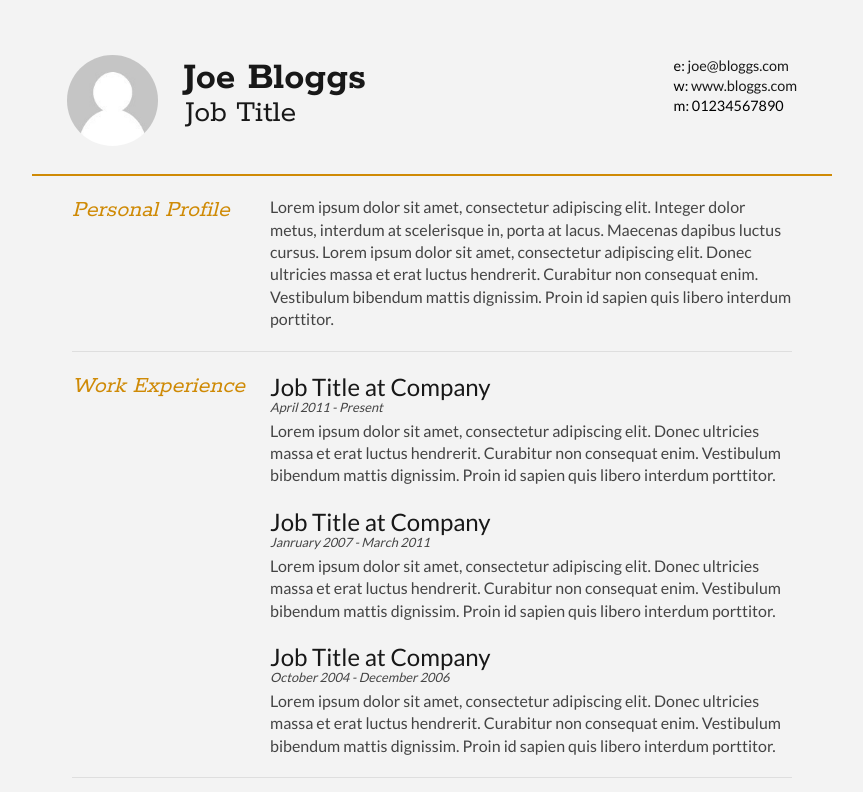
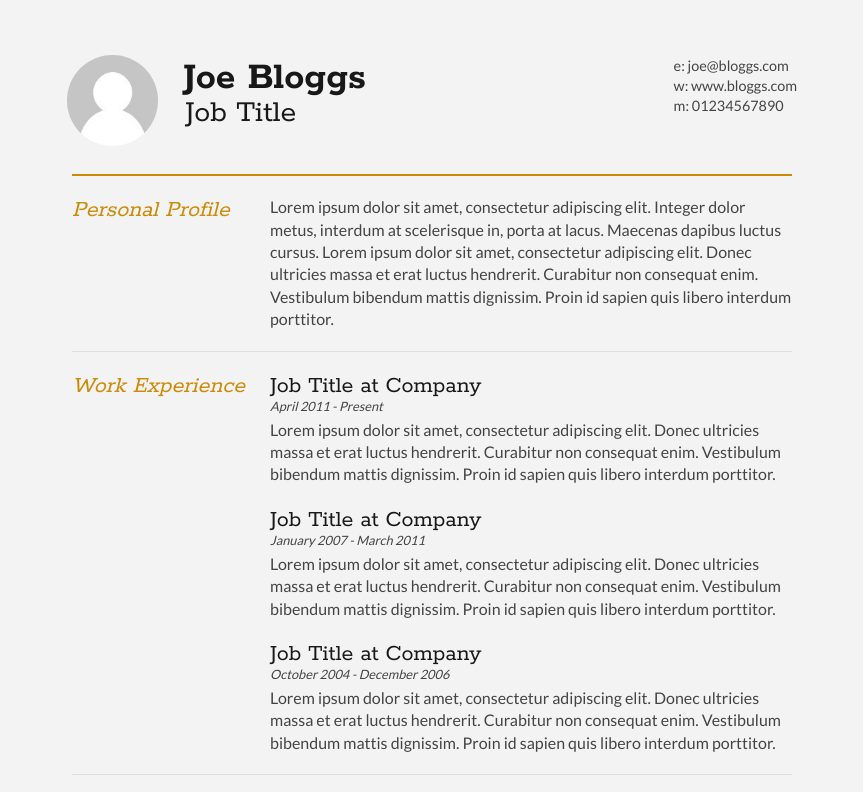
Before and after one commit to Kenzie-Academy-Brasil-Developers/estilizar-curriculo-sprint-2-Brunobgr08, a plain HTML site: page index.html in a window 1280 px wide. Shown: the top 792 px of the page, without its empty margins (208-1071 px from the left). Drawn offline with Linux system fonts and the light colour scheme.

Commit message:
Aprimorando Style

```diff
--- a/index.html
+++ b/index.html
@@ -65,7 +65,7 @@
 
 				<article>
 					<h2>Job Title at Company</h2>
-					<p class="subDetails">Janruary 2007 - March 2011</p>
+					<p class="subDetails">January 2007 - March 2011</p>
 					<p>Lorem ipsum dolor sit amet, consectetur adipiscing elit. Donec ultricies massa et erat luctus hendrerit. Curabitur non consequat enim. Vestibulum bibendum mattis dignissim. Proin id sapien quis libero interdum porttitor.</p>
 				</article>
 
--- a/style.css
+++ b/style.css
@@ -5,6 +5,7 @@ html, body, div, h1, h2, h3, h4, h5, h6, p, ul, li, img, article, details, figca
 	vertical-align: baseline;
 	font: inherit;
 	font-size: 100%;
+	color: #444444;
 }
 
 html, body {
@@ -24,20 +25,22 @@ p {
 }
 
 #name h1 {
+	font-family:'Rokkitt', 'Helvetica', 'Arial', sans-serif;
+	color: #181818;
 	font-size: 2.5em;
 	font-weight: 700;
 	margin-bottom: -6px;
 }
 
 #name h2 {
+	font-family:'Rokkitt', 'Helvetica', 'Arial', sans-serif;
+	color: #181818;
 	font-size: 2em;
 	margin-left: 2px;
 }
 
 #name {
 	float: left;
-	font-family:'Rokkitt', 'Helvetica', 'Arial', sans-serif;
-	color: #181818;
 }
 
 #mainArea {
@@ -72,10 +75,11 @@ p {
 
 #contactDetails ul li a, a[href^=tel] {
 	text-decoration: none;
-	color: #181818;
+	color: inherit;
 }
 
 #contactDetails ul li a:hover {
+	cursor: default;
 }
 
 #cv {
@@ -85,48 +89,41 @@ p {
 }
 
 .mainDetails {
-	border-bottom: 2px;
-	border-style: solid;
-	border-color: #cf8a05;
 	padding: 25px 35px;
 }
 
 section {
 	padding: 20px 0 0;
-	border-bottom: 1px;
-	border-color: #dedede;
-	border-style: solid;
+	border-top: solid 1px #dedede;
 }
 
 section:first-child {
-	border-top: 0;
+	border-top: solid 2px #cf8a05;
 }
 
 section:last-child {
 	padding: 20px 0 10px;
-	border-style: none;
 }
 
 .sectionTitle {
-	font-family:'Rokkitt', 'Helvetica', 'Arial', sans-serif;
-	color: #444444;
 	width: 25%;
 	float: left;
 }
 
 .sectionContent {
-	color: #444444;
 	width: 72.5%;
 	float: right;
 }
 
 .sectionTitle h1 {
+	font-family:'Rokkitt', 'Helvetica', 'Arial', sans-serif;
 	font-style: italic;
 	font-size: 1.5em;
 	color: #cf8a05;
 }
 
 .sectionContent h2{
+	font-family:'Rokkitt', 'Helvetica', 'Arial', sans-serif;
 	color: #181818;
 	font-size: 1.5em;
 	margin-bottom: -2px;
```
